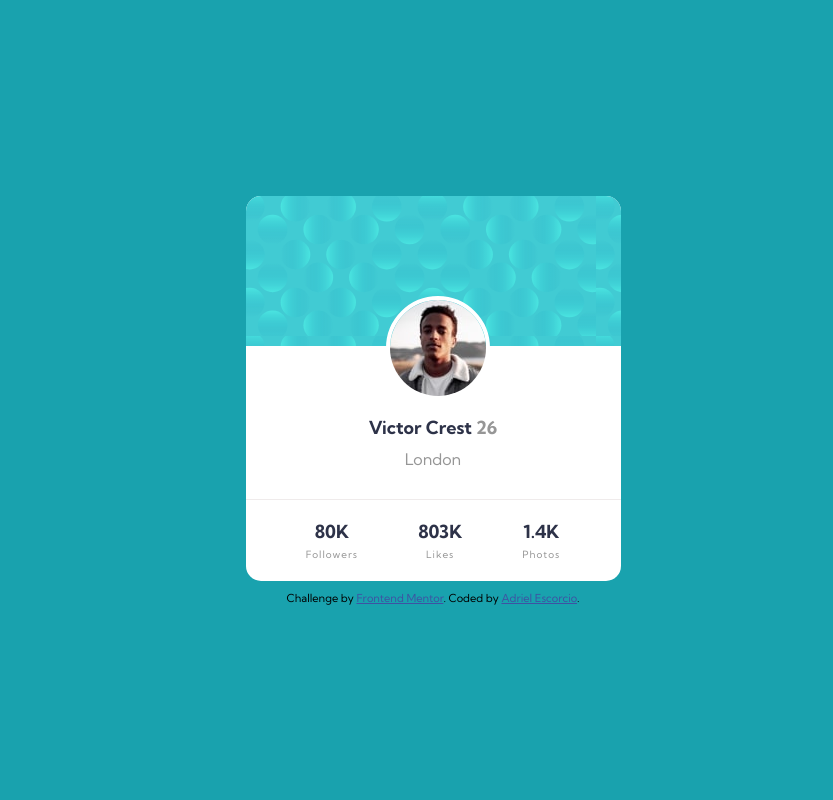
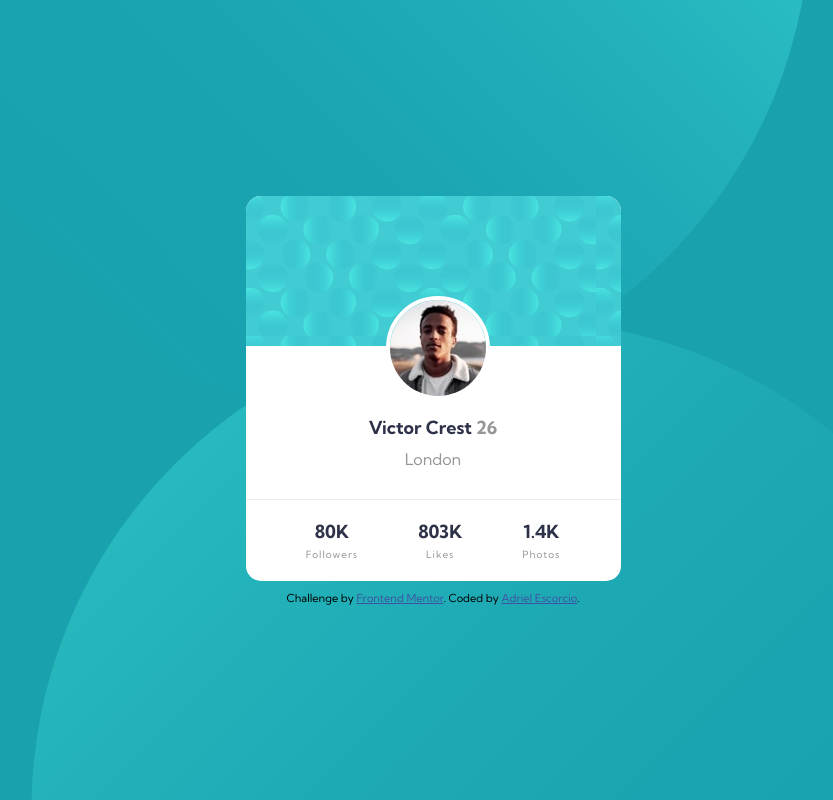
Before and after one commit to AdrielEscorcio/Componente-do-cartao-de-perfil, a plain HTML site: page index.html in a window 1280 px wide. Shown: the whole page, without its empty margins (207-1040 px from the left). Drawn offline with Linux system fonts and the light colour scheme.

Commit message:
background

```diff
--- a/css/style.css
+++ b/css/style.css
@@ -19,8 +19,9 @@ body {
   align-items: center;
   height: 100vh;
   flex-direction: column;
-  background-color: hsl(185, 75%, 39%);
-  position: relative;
+  background: url(../images/bg-pattern-top.svg), url(../images/bg-pattern-bottom.svg), hsl(185, 75%, 39%);
+  background-repeat: no-repeat;
+  background-position: bottom 50vh left 5vh, top 40vh right 5vw;
   font-family: "Kumbh Sans";
 }
 
```
